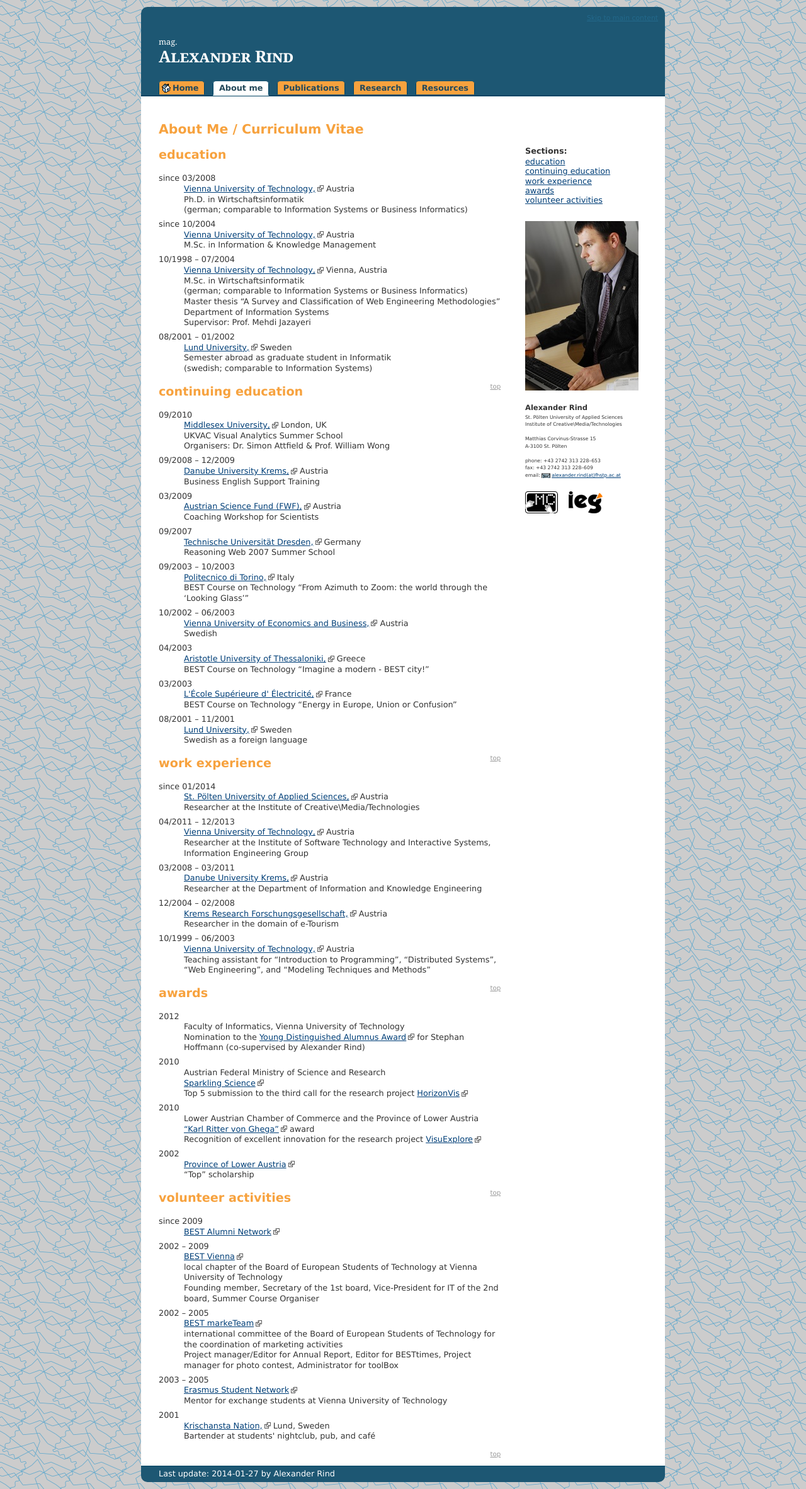
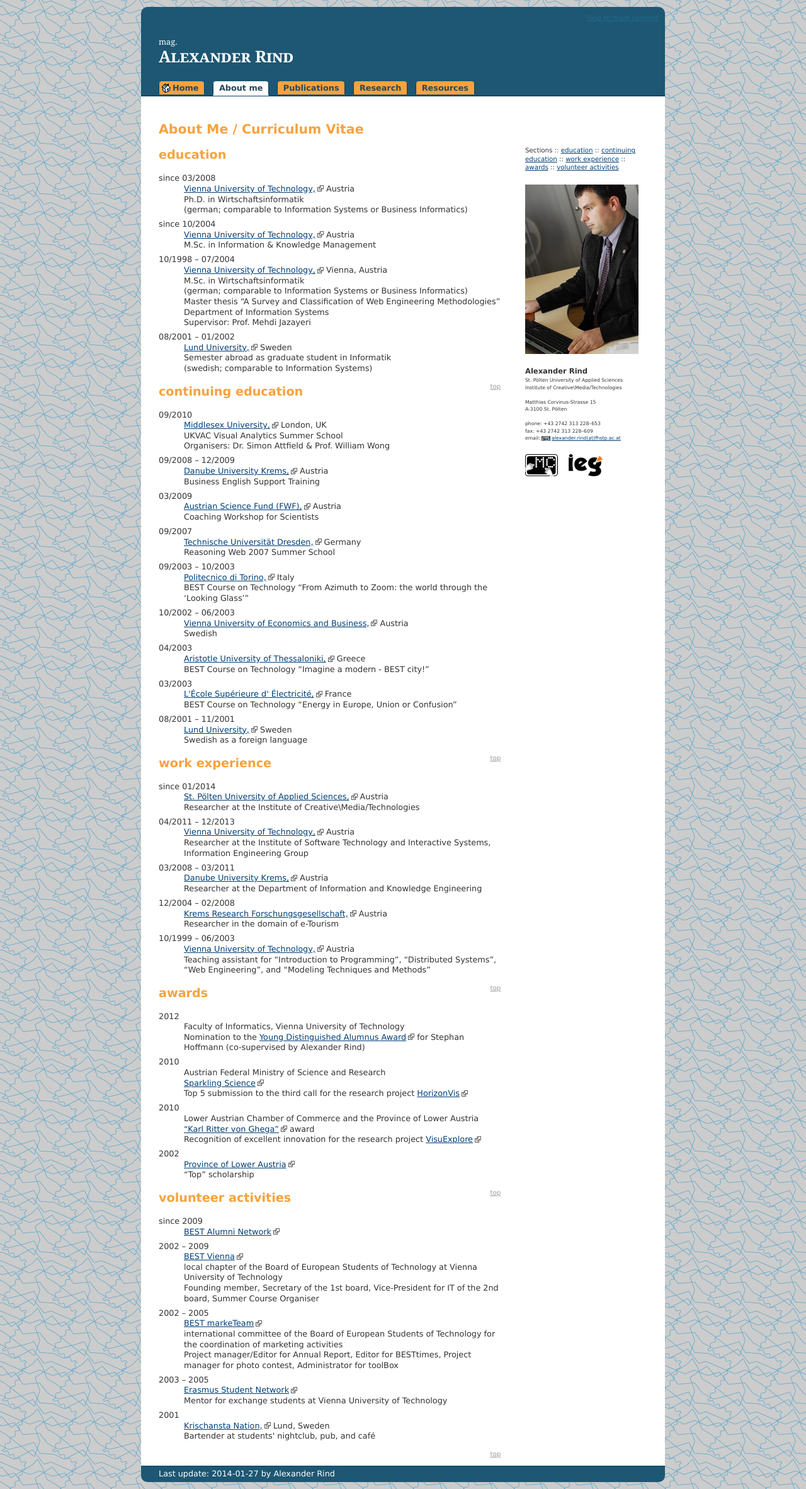
Before and after one commit to alex-rind/alex-rind.github.com, a Jekyll site: the page about.html, which Jekyll copies as it is, in a window 1280 px wide. Shown: the whole page at 63% size. Built offline with Jekyll 4.4.1, drawn with Linux system fonts in a browser that asks for light colours.

Commit message:
re-stlye page toc

```diff
--- a/new.css
+++ b/new.css
@@ -18,8 +18,6 @@
 h1-h6: #F7A23E
 
 **************************************************************************** */
-
-@CHARSET "ISO-8859-1";
 
 DIV#cskeytech-overlay-container {
 	display: none !important;
@@ -210,17 +208,22 @@
 ul.toc {
 	margin: 0 0 2em 0;
 	padding: 0;
+	font-size: 80%;
 }
 
 ul.toc li {
 	list-style: none;
+	display: inline;
 	margin: 0;
 	line-height: 1.2;
 }
 
 ul.toc:before {
-	content: 'Sections:';
-	font-weight: bold;
+	content: 'Sections';
+}
+
+ul.toc li:before {
+	content: ' :: ';
 }
 
 img.photo {
```
Also changed, not shown: _includes/header.html (+0 -8 lines), jek/about.md (+1 -1 lines).
